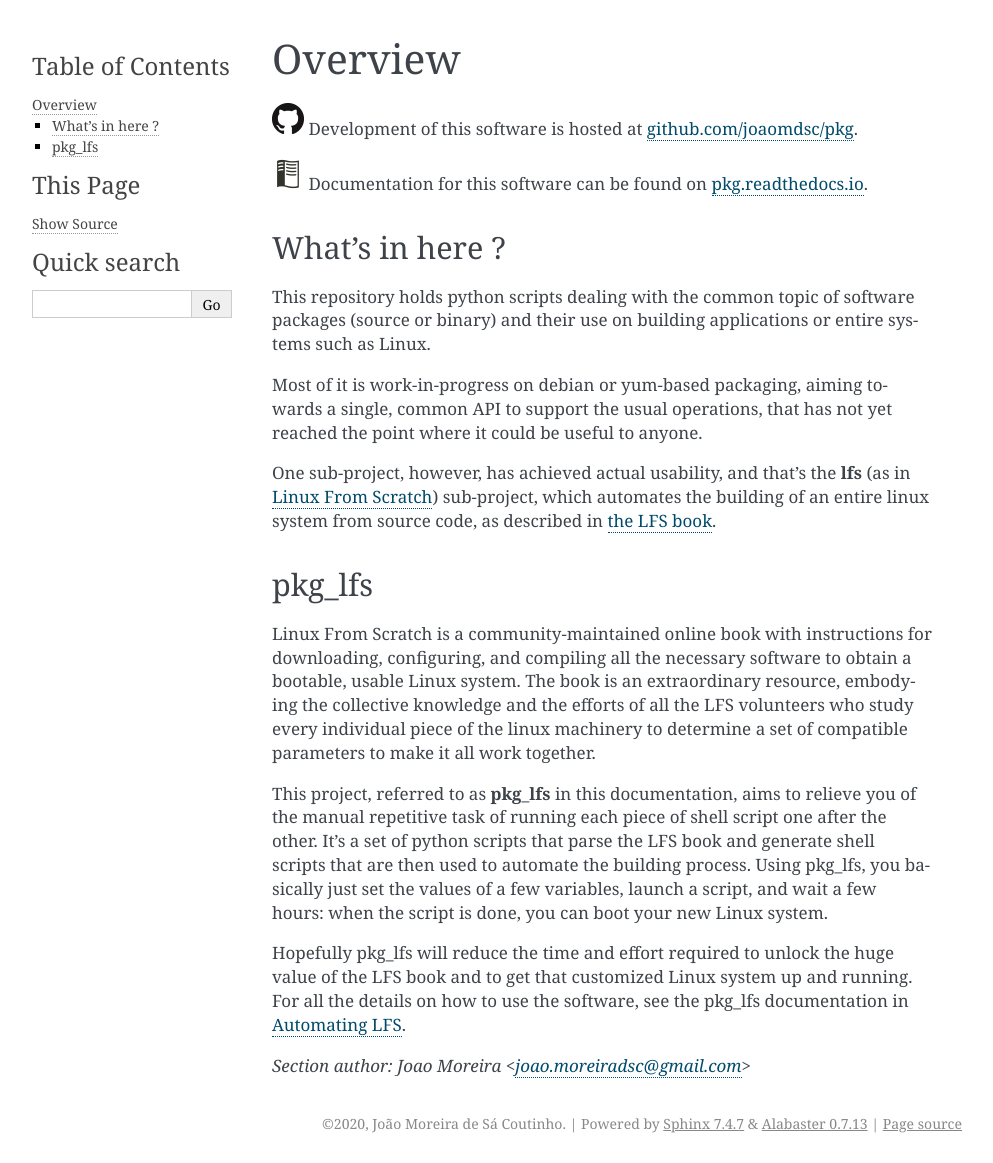
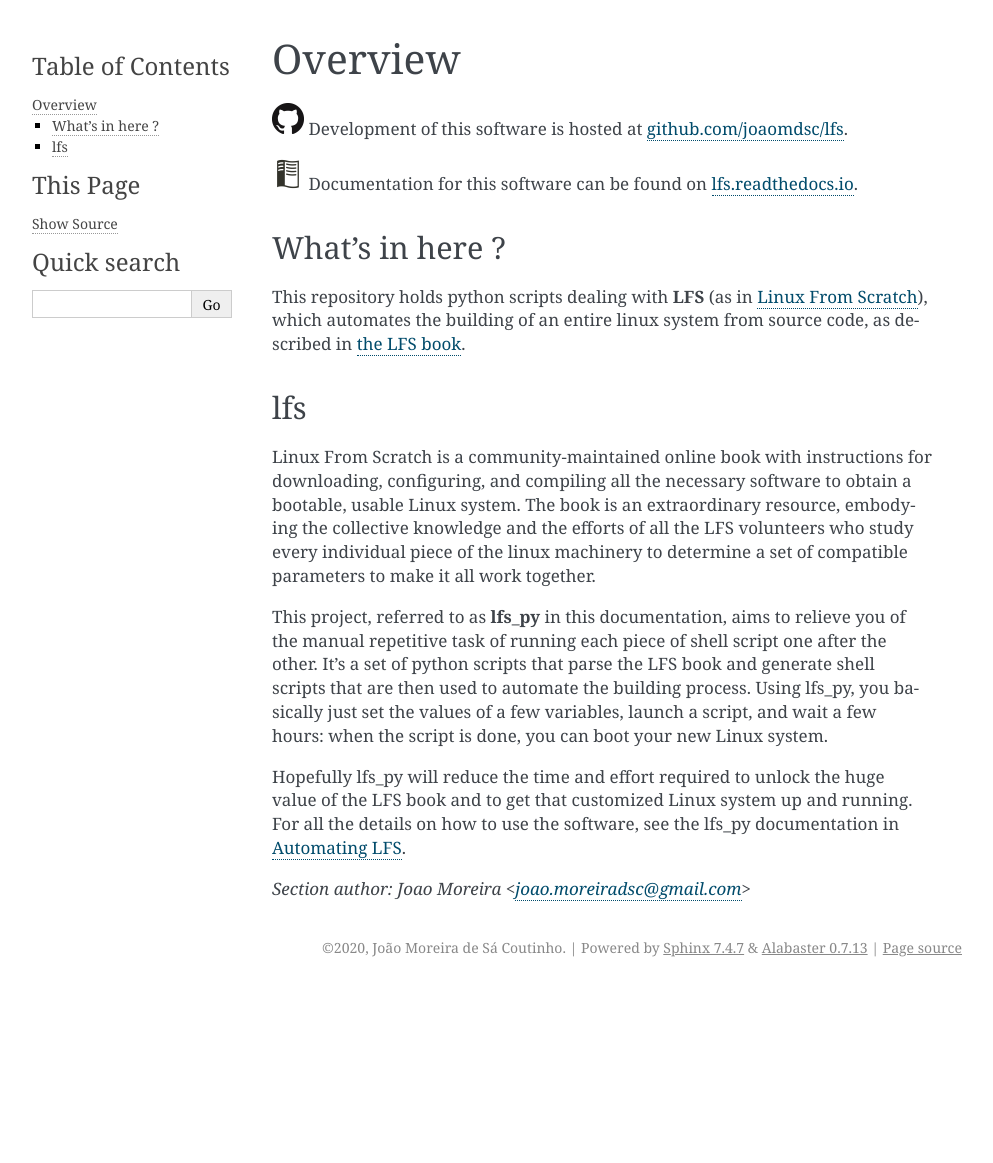
Before and after one commit to joaomdsc/lfs, a Sphinx documentation site: the page built from docs/overview.rst, in a window 1280 px wide. Shown: the whole page, without its empty margins (148-1141 px from the left). Built offline with Sphinx 7.4.7, drawn with Linux system fonts in a browser that asks for light colours; after the commit the page ends 987 px from its top, so only the background shows below that.

Commit message:
Updates to documentation replacing pkg and pkg_lfs with lfs and lfs_py.

```diff
--- a/docs/index.rst
+++ b/docs/index.rst
@@ -1,16 +1,16 @@
-.. pkg documentation master file, created by
+.. lfs documentation master file, created by
    sphinx-quickstart on Sun Mar 15 18:04:31 2020.
    You can adapt this file completely to your liking, but it should at least
    contain the root `toctree` directive.
 
-Welcome to pkg's documentation!
+Welcome to lfs's documentation!
 ===============================
 
 .. toctree::
    :maxdepth: 3
 
    overview
-   pkg_lfs
+   lfs
 
 Indices and tables
 ==================
--- a/docs/overview.rst
+++ b/docs/overview.rst
@@ -1,27 +1,19 @@
 Overview
 ========
 
-|github| Development of this software is hosted at `github.com/joaomdsc/pkg`_.
+|github| Development of this software is hosted at `github.com/joaomdsc/lfs`_.
 
-|rtd| Documentation for this software can be found on `pkg.readthedocs.io`_.
+|rtd| Documentation for this software can be found on `lfs.readthedocs.io`_.
 
 What's in here ?
 ----------------
 
-This repository holds python scripts dealing with the common topic of software
-packages (source or binary) and their use on building applications or entire
-systems such as Linux.
+This repository holds python scripts dealing with **LFS** (as in `Linux From
+Scratch`_), which automates the building of an entire linux system from source
+code, as described in `the LFS book`_.
 
-Most of it is work-in-progress on debian or yum-based packaging, aiming towards
-a single, common API to support the usual operations, that has not yet reached
-the point where it could be useful to anyone.
-
-One sub-project, however, has achieved actual usability, and that's the **lfs**
-(as in `Linux From Scratch`_) sub-project, which automates the building of an
-entire linux system from source code, as described in `the LFS book`_.
-
-pkg_lfs
--------
+lfs
+---
 
 Linux From Scratch is a community-maintained online book with instructions for
 downloading, configuring, and compiling all the necessary software to obtain a
@@ -30,17 +22,17 @@ the collective knowledge and the efforts of all the LFS volunteers who study
 every individual piece of the linux machinery to determine a set of compatible
 parameters to make it all work together.
 
-This project, referred to as **pkg_lfs** in this documentation, aims to relieve
+This project, referred to as **lfs_py** in this documentation, aims to relieve
 you of the manual repetitive task of running each piece of shell script one
 after the other. It's a set of python scripts that parse the LFS book and
 generate shell scripts that are then used to automate the building
-process. Using pkg_lfs, you basically just set the values of a few variables,
+process. Using lfs_py, you basically just set the values of a few variables,
 launch a script, and wait a few hours: when the script is done, you can boot
 your new Linux system.
 
-Hopefully pkg_lfs will reduce the time and effort required to unlock the huge
+Hopefully lfs_py will reduce the time and effort required to unlock the huge
 value of the LFS book and to get that customized Linux system up and
-running. For all the details on how to use the software, see the pkg_lfs
+running. For all the details on how to use the software, see the lfs_py
 documentation in :ref:`automating-lfs`.
 
 .. sectionauthor:: Joao Moreira <joao.moreiradsc@gmail.com>
@@ -48,7 +40,7 @@ documentation in :ref:`automating-lfs`.
 .. |github| image:: /img/GitHub-Mark-32px.png
 .. |rtd| image:: /img/rtd-logo-dark-32px.png
 
-.. _github.com/joaomdsc/pkg: https://github.com/joaomdsc/pkg
-.. _pkg.readthedocs.io: https://pkg.readthedocs.io
+.. _github.com/joaomdsc/lfs: https://github.com/joaomdsc/lfs
+.. _lfs.readthedocs.io: https://lfs.readthedocs.io
 .. _Linux From Scratch: http://www.linuxfromscratch.org/
 .. _the LFS book: http://www.linuxfromscratch.org/lfs/view/stable-systemd/
```
Also changed, not shown: docs/lfs.rst (renamed from docs/pkg_lfs.rst, +15 -15 lines), 1 other file.
